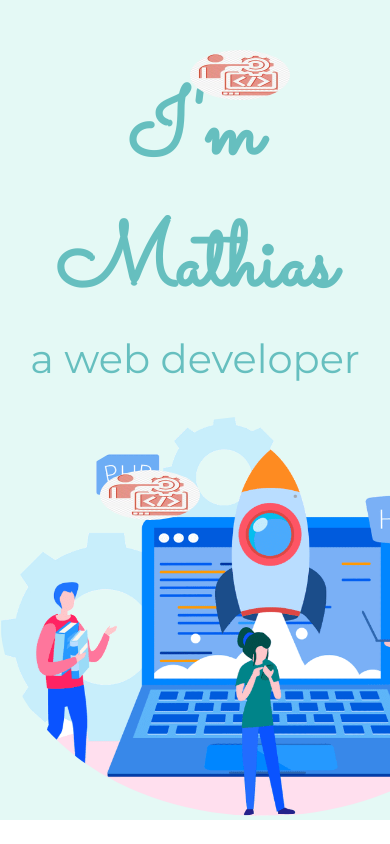
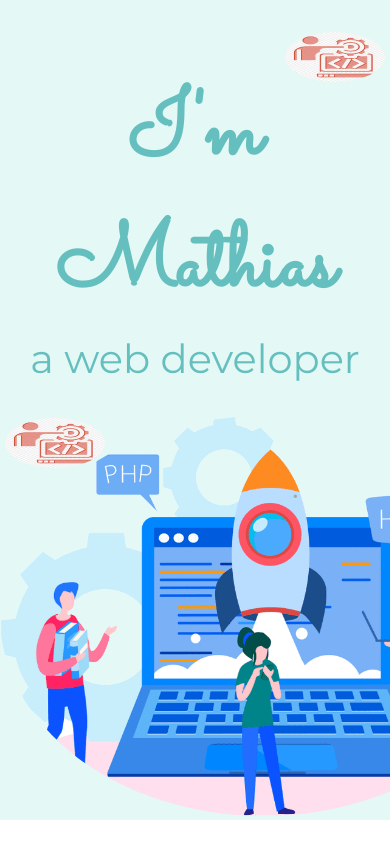
Before and after one commit to mattivricky/css-my-site, a plain HTML site: page index.html in a window 390 px wide. Shown: the top 844 px of the page. Drawn offline with Linux system fonts and the light colour scheme.

Commit message:
media query updated

```diff
--- a/css/styles.css
+++ b/css/styles.css
@@ -75,6 +75,22 @@ a:hover {
   padding-top: 1.25rem;
   background-color: #e4f9f5;
 }
+.top-img {
+  position: absolute;
+  top: 3.125rem;
+  right: 0;
+  width: 6.25rem;
+  height: 3.125rem;
+}
+
+.bottom-img {
+  position: absolute;
+  bottom: 18.75rem;
+  left: 0;
+  width: 6.25rem;
+  height: 3.125rem;
+}
+
 
 .mid-section {
   margin: 6.25rem 0;
@@ -85,24 +101,10 @@ a:hover {
   margin: auto;
 }
 
-.top-img {
-  position: absolute;
-  top: 3.125rem;
-  right: 18.75rem;
-  width: 6.25rem;
-  height: 3.125rem;
-}
+
 
 .mid-img {
   height: 25rem;
-}
-
-.bottom-img {
-  position: absolute;
-  bottom: 18.75rem;
-  left: 18.75rem;
-  width: 6.25rem;
-  height: 3.125rem;
 }
 
 .profile-img {
@@ -179,21 +181,41 @@ a:hover {
   font-size: 0.75rem;
 }
 
-@media only screen and (max-width: 1080px) {
+
+@media screen and (max-width:600px){
+
   .top-img {
     position: absolute;
-    top: 3.125rem;
-    right: 6.25rem;
+    top: 2rem;
+    right: 5px;
     width: 6.25rem;
     height: 3.125rem;
   }
 
   .bottom-img {
     position: absolute;
-    bottom: 18.75rem;
-    left: 6.25rem;
+    bottom: 22rem;
+    left: 5px;
+    width: 6.25rem;
+    height: 3.125rem;
+  }
+}
+
+@media screen and (min-width:768px){
+
+  .top-img {
+    position: absolute;
+    top: 2rem;
+    right: 50px;
     width: 6.25rem;
     height: 3.125rem;
   }
 
+  .bottom-img {
+    position: absolute;
+    bottom: 22rem;
+    left: 50px;
+    width: 6.25rem;
+    height: 3.125rem;
+  }
 }
```
